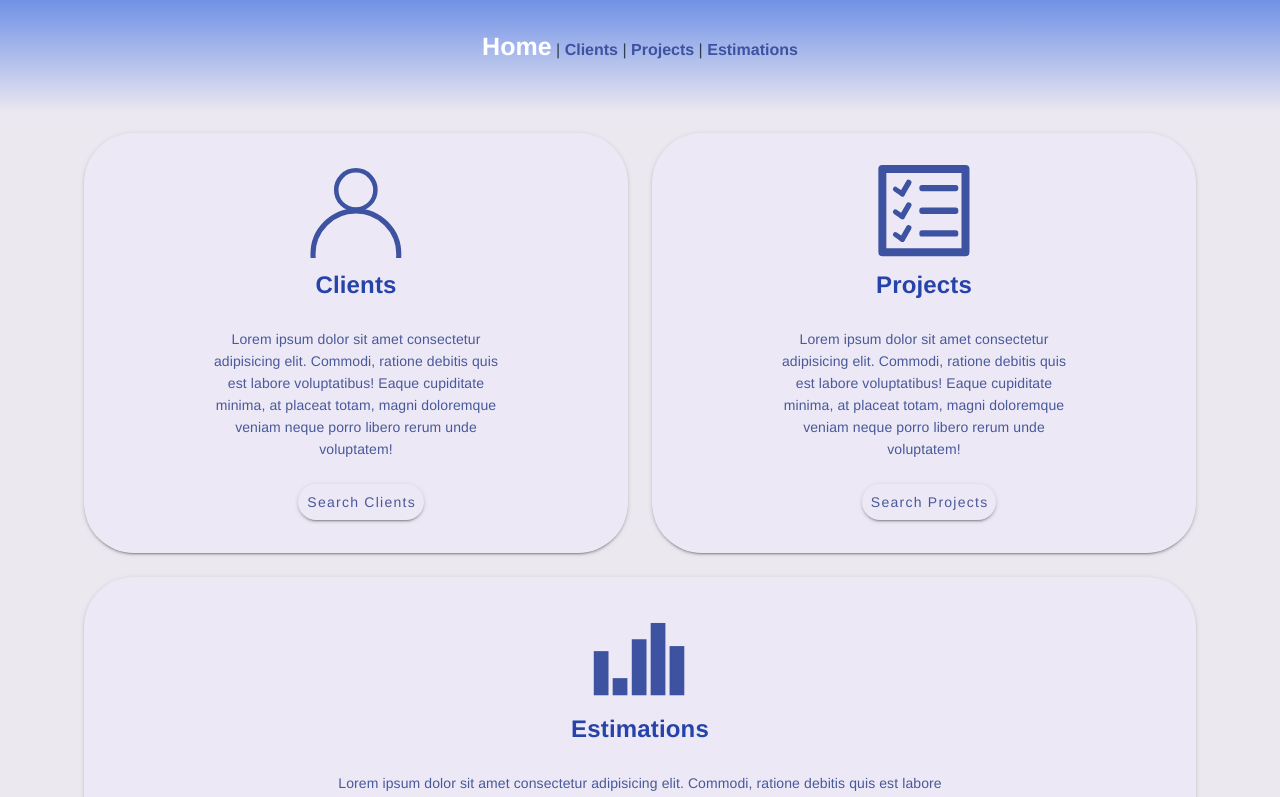
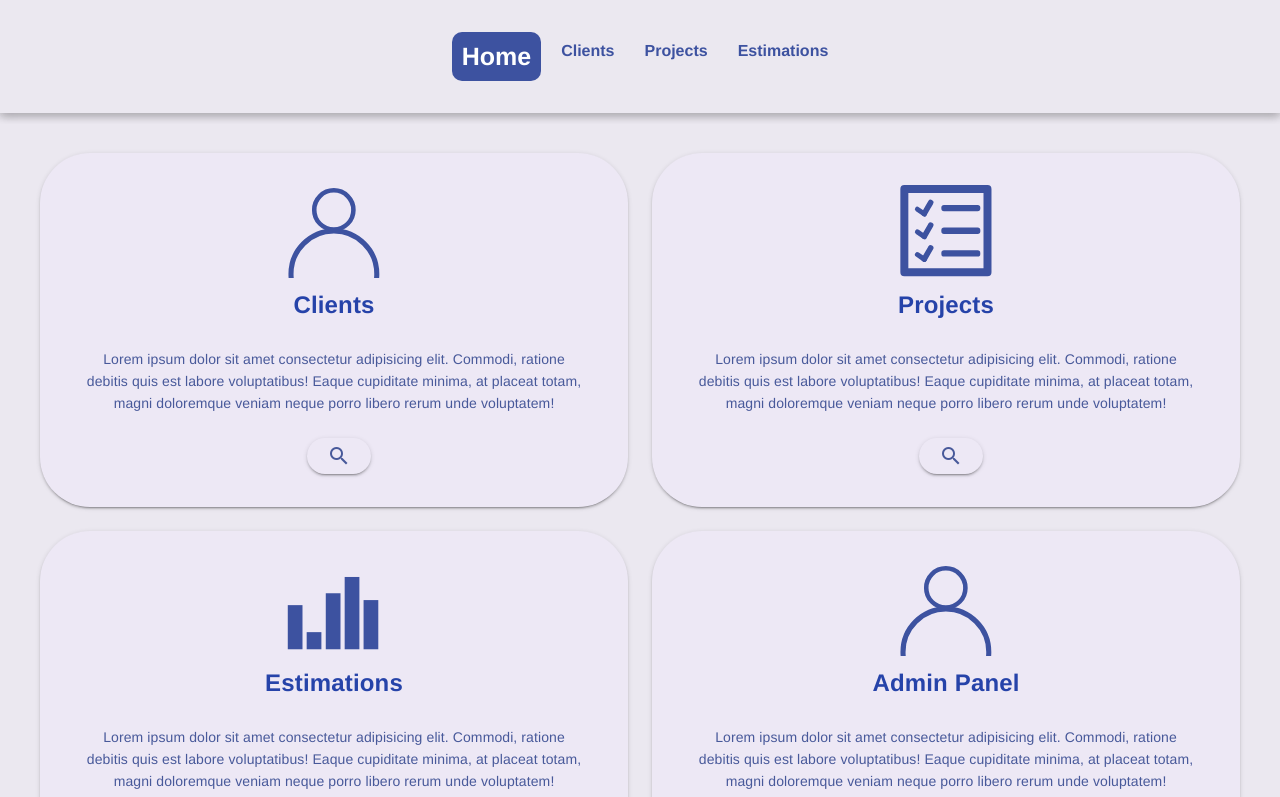
Before and after one commit to wojteq89/EstimationApp-Frontend, a Vue app in the folder vuejs-frontend/: page /home-page in a window 1280 px wide. Shown: the top 797 px of the page. Built offline with nearby package versions, Linux system fonts and the light colour scheme; what vue-notification would draw is missing.

Commit message:
Add animations

```diff
--- a/vuejs-frontend/src/App.vue
+++ b/vuejs-frontend/src/App.vue
@@ -1,50 +1,13 @@
 <template>
   <div id="app" data-app>
     <nav>
-      <v-container class="bookmarks">
-        <router-link to="/home-page">Home</router-link> |
-        <router-link to="/clients">Clients</router-link> |
-        <router-link to="/projects">Projects</router-link> |
+      <v-container class="bookmarks ">
+        <router-link to="/home-page">Home</router-link>
+        <router-link to="/clients">Clients</router-link>
+        <router-link to="/projects">Projects</router-link>
         <router-link to="/estimations">Estimations</router-link>
       </v-container>
     </nav>
     <router-view/>
   </div>
 </template>
-
-<style>
-#app {
-  font-family: Avenir, Helvetica, Arial, sans-serif;
-  -webkit-font-smoothing: antialiased;
-  -moz-osx-font-smoothing: grayscale;
-  text-align: center;
-  color: #2c3e50;
-}
-
-nav {
-  padding-top: 20px;
-  padding-bottom: 40px;
-  background-image: linear-gradient(to bottom, #7091E6, #7091e600);
-}
-
-.bookmarks {
-  width: 60% !important;
-  padding: 10px;
-}
-
-.bookmarks a {
-  font-weight: bold;
-  color: #3D52A0;
-  text-decoration: none;
-  transition: color 0.3s ease, font-size 0.3s ease;
-}
-
-.bookmarks a:hover {
-  color: #ffffff;
-}
-
-.bookmarks a.router-link-exact-active {
-  color: #ffffff;
-  font-size: 25px;
-}
-</style>
--- a/vuejs-frontend/src/components/HomePage.vue
+++ b/vuejs-frontend/src/components/HomePage.vue
@@ -1,7 +1,7 @@
 <template>
     <div class="panels">
-    <v-row>
-        <v-col>
+        <div class="row">
+            <div class="col-md-6 mb-4">
                 <v-card class="card">
                     <v-img
                         src="@/assets/clients.svg"
@@ -16,15 +16,18 @@
                         neque porro libero rerum unde voluptatem!
                     </v-card-text>
                     <v-card-actions class="buttons">
-                <v-btn @click="goToClients" class="button">Search Clients</v-btn>
+                        <v-btn @mouseover="showTooltipClients = true" @mouseleave="showTooltipClients = false" class="button" @click="goToClients">
+                            <v-icon>mdi-magnify</v-icon>
+                            <span v-if="showTooltipClients">Search Clients</span>
+                        </v-btn>
                     </v-card-actions>
                 </v-card>
-        </v-col>
-        <v-col>
+            </div>
+            <div class="col-md-6 mb-4">
                 <v-card class="card">
                     <v-img
                         src="@/assets/projects.svg"
-                    alt="Client Icon"
+                        alt="Project Icon"
                         class="icon"
                     ></v-img>
                     <v-card-text class="title">Projects</v-card-text>
@@ -35,17 +38,20 @@
                         neque porro libero rerum unde voluptatem!
                     </v-card-text>
                     <v-card-actions class="buttons">
-                <v-btn @click="goToProjects" class="button">Search Projects</v-btn>
+                        <v-btn @mouseover="showTooltipProjects = true" @mouseleave="showTooltipProjects = false" class="button" @click="goToProjects">
+                            <v-icon>mdi-magnify</v-icon>
+                            <span v-if="showTooltipProjects">Search Projects</span>
+                        </v-btn>
                     </v-card-actions>
                 </v-card>
-        </v-col>
-    </v-row>
-    <v-row>
-        <v-col>
+            </div>
+        </div>
+        <div class="row">
+            <div class="col-md-6 mb-4">
                 <v-card class="card">
                     <v-img
                         src="@/assets/estimations.svg"
-                    alt="Client Icon"
+                        alt="Estimation Icon"
                         class="icon"
                     ></v-img>
                     <v-card-text class="title">Estimations</v-card-text>
@@ -56,16 +62,48 @@
                         neque porro libero rerum unde voluptatem!
                     </v-card-text>
                     <v-card-actions class="buttons">
-                <v-btn @click="goToEstimations" class="button">Search Estimations</v-btn>
+                        <v-btn @mouseover="showTooltipEstimations = true" @mouseleave="showTooltipEstimations = false" class="button" @click="goToEstimations">
+                            <v-icon>mdi-magnify</v-icon>
+                            <span v-if="showTooltipEstimations">Search Estimations</span>
+                        </v-btn>
                     </v-card-actions>
                 </v-card>
-        </v-col>
-    </v-row>
+            </div>
+            <div class="col-md-6 mb-4">
+                <v-card class="card">
+                    <v-img
+                        src="@/assets/clients.svg"
+                        alt="Admin Icon"
+                        class="icon"
+                    ></v-img>
+                    <v-card-text class="title">Admin Panel</v-card-text>
+                    <v-card-text class="description">
+                        Lorem ipsum dolor sit amet consectetur adipisicing elit.
+                        Commodi, ratione debitis quis est labore voluptatibus! Eaque
+                        cupiditate minima, at placeat totam, magni doloremque veniam
+                        neque porro libero rerum unde voluptatem!
+                    </v-card-text>
+                    <v-card-actions class="buttons">
+                        <v-btn @mouseover="showTooltipEstimations = true" @mouseleave="showTooltipEstimations = false" class="button" @click="goToEstimations">
+                            <v-icon>mdi-magnify</v-icon>
+                            <span v-if="showTooltipEstimations">Search Estimations</span>
+                        </v-btn>
+                    </v-card-actions>
+                </v-card>
+            </div>
+        </div>
     </div>
 </template>
 
   <script>
   export default {
+    data() {
+      return {
+        showTooltipClients: false,
+        showTooltipProjects: false,
+        showTooltipEstimations: false,
+      };
+    },
     methods: {
       goToClients() {
         this.$router.push('/clients');
@@ -75,7 +113,7 @@
       },
       goToEstimations() {
         this.$router.push('/estimations');
-        },
-    },
       }
+    }
+  };
   </script>
--- a/vuejs-frontend/src/components/ListClients.vue
+++ b/vuejs-frontend/src/components/ListClients.vue
@@ -13,11 +13,13 @@
           <v-toolbar-title>Clients</v-toolbar-title>
           <v-divider class="mx-4" inset vertical></v-divider>
           <v-spacer></v-spacer>
-          <v-btn class="button" @click="goToHome" title="Go to home">
+          <v-btn class="button" @click="goToHome" title="Go to home" @mouseover="showTooltipGoToHome = true" @mouseleave="showTooltipGoToHome = false">
             <v-icon>mdi-arrow-left</v-icon>
+            <span v-if="showTooltipGoToHome">Go to home</span>
           </v-btn>
-          <v-btn class="button" @click="openAddClientModal" title="Add Client">
+          <v-btn class="button" @click="openAddClientModal" title="Add Client" @mouseover="showTooltipAddClient = true" @mouseleave="showTooltipAddClient = false">
             <v-icon>mdi-plus</v-icon>
+            <span v-if="showTooltipAddClient">Add Client</span>
           </v-btn>
         </v-toolbar>
         <v-text-field v-model="search" label="Search Clients" class="mx-4"></v-text-field>
@@ -88,6 +90,8 @@ export default {
   },
   data() {
     return {
+      showTooltipGoToHome: false,
+      showTooltipAddClient: false,
       search: '',
       clients: [],
       editDialog: false,
--- a/vuejs-frontend/src/styles/style.scss
+++ b/vuejs-frontend/src/styles/style.scss
@@ -4,9 +4,11 @@
 body {
     background-color: $primary-color;
 }
+
 .v-btn {
     margin-left: 15px;
 }
+
 .addLogo {
     height: 100px;
     width: 100px;
@@ -14,42 +16,48 @@ body {
     border: 1px solid $add-logo-border;
     margin: auto;
 }
+
 .editLogo {
     width: 200px;
     height: 200px;
     margin: 0 auto;
     border-radius: 100px;
 }
+
 .panels {
+    display: flex;
+    flex-direction: column;
     padding: 20px;
-    margin-left: 5%;
-    margin-right: 5%;
-    margin-bottom: 5%;
+    margin: 20px;
 }
+
 .card {
     border-radius: 50px !important;
     background-color: $card-background !important;
     padding: 25px;
     overflow: hidden;
 }
+
 .card .title {
     font-size: x-large;
     font-weight: bold;
     color: $card-title !important;
 }
+
 .card .description {
-    padding-left: 20%;
-    padding-right: 20%;
     color: $card-description !important;
 }
+
 .icon {
     width: 100px;
     margin: 0 auto;
     border-radius: 0 !important;
 }
+
 .buttons {
     justify-content: center;
 }
+
 .button {
     margin-left: 10px;
     text-decoration: none;
@@ -59,10 +67,12 @@ body {
     border-radius: 50px;
     text-transform: none;
 }
+
 .button:hover {
     background-color: $button-hover !important;
     color:$button-hover-font !important;
 }
+
 .warning-button {
     margin-left: 10px;
     text-decoration: none;
@@ -72,17 +82,21 @@ body {
     border-radius: 50px;
     text-transform: none;
 }
+
 .warning-button:hover {
     background-color: $warning-button-hover !important;
     color: $button-hover-font !important;
 }
+
 .list {
     padding: 50px;
 }
+
 .table-toolbar {
     background-color: $data-table-toolbar !important;
     color: $data-table-toolbar-font !important;
 }
+
 .data-table {
     border-radius: 50px !important;
     background-color: $data-table !important;
@@ -90,12 +104,15 @@ body {
     overflow: hidden;
     padding: 20px
 }
+
 .logo {
     border-radius: 30px;
 }
+
 .table-row {
     height: 100px;
 }
+
 .action-button {
     border-radius: 50px;
     margin-left: 10px;
@@ -105,14 +122,17 @@ body {
     transition: background-color 0.3s ease, color 0.3s ease !important;
     padding: 5px;
 }
+
 .action-button:hover {
     background-color: $action-button-hover !important;
     color: $action-button-hover-font !important;
 }
+
 .add-page {
     padding: 50px;
     background-color: $add-page-background !important;
 }
+
 .add-form {
     margin:auto;
     margin-top: 0px;
@@ -127,6 +147,61 @@ body {
     display: flex;
     justify-content: center;
 }
+
 .v-dialog {
     box-shadow: none;
 }
+
+#app {
+  font-family: Avenir, Helvetica, Arial, sans-serif;
+  -webkit-font-smoothing: antialiased;
+  -moz-osx-font-smoothing: grayscale;
+  text-align: center;
+  color: $bookmarks-spacing;
+}
+
+nav {
+  padding-top: 20px;
+  padding-bottom: 20px;
+  background-color: $primary-color;
+  box-shadow: $shadow;
+}
+
+.bookmarks {
+  display: flex;
+  flex-direction: row;  flex-wrap: wrap;
+  justify-content: center;
+  width: 100% !important;
+}
+
+.bookmarks a {
+  font-weight: bold;
+  color: #3D52A0;
+  padding: 10px;
+  border-radius: 10px;
+  text-decoration: none;
+  margin-left: 10px;
+  transition: color 0.3s ease, font-size 0.3s ease, background-color 0.3s ease, margin 0.3s ease;
+}
+
+.bookmarks a:hover {
+  color: #ffffff;
+  background-color: #3D52A0;
+  font-size: 25px;
+}
+
+.bookmarks a.router-link-exact-active {
+  color: $card-title;
+  font-size: 25px;
+  color: #ffffff;
+  background-color: #3D52A0;
+}
+
+  @media (max-width: 500px) {
+    .bookmarks {
+      flex-direction: column;
+    }
+    .bookmarks a {
+        margin-bottom: 5px;
+    }
+  }
--- a/vuejs-frontend/src/styles/variables.scss
+++ b/vuejs-frontend/src/styles/variables.scss
@@ -17,3 +17,4 @@ $action-button-hover: #3D52A0;
 $action-button-hover-font:  #EDE8F5;
 $add-page-background: #EDE8F5;
 $add-page-form-background: #EDE8F5;
+$bookmarks-spacing: #2c3e50;
```
Also changed, not shown: vuejs-frontend/src/components/ListEstimations.vue (+6 -2 lines), vuejs-frontend/src/components/ListProjects.vue (+6 -2 lines). Lines whose indentation alone changed are shown as unchanged.
